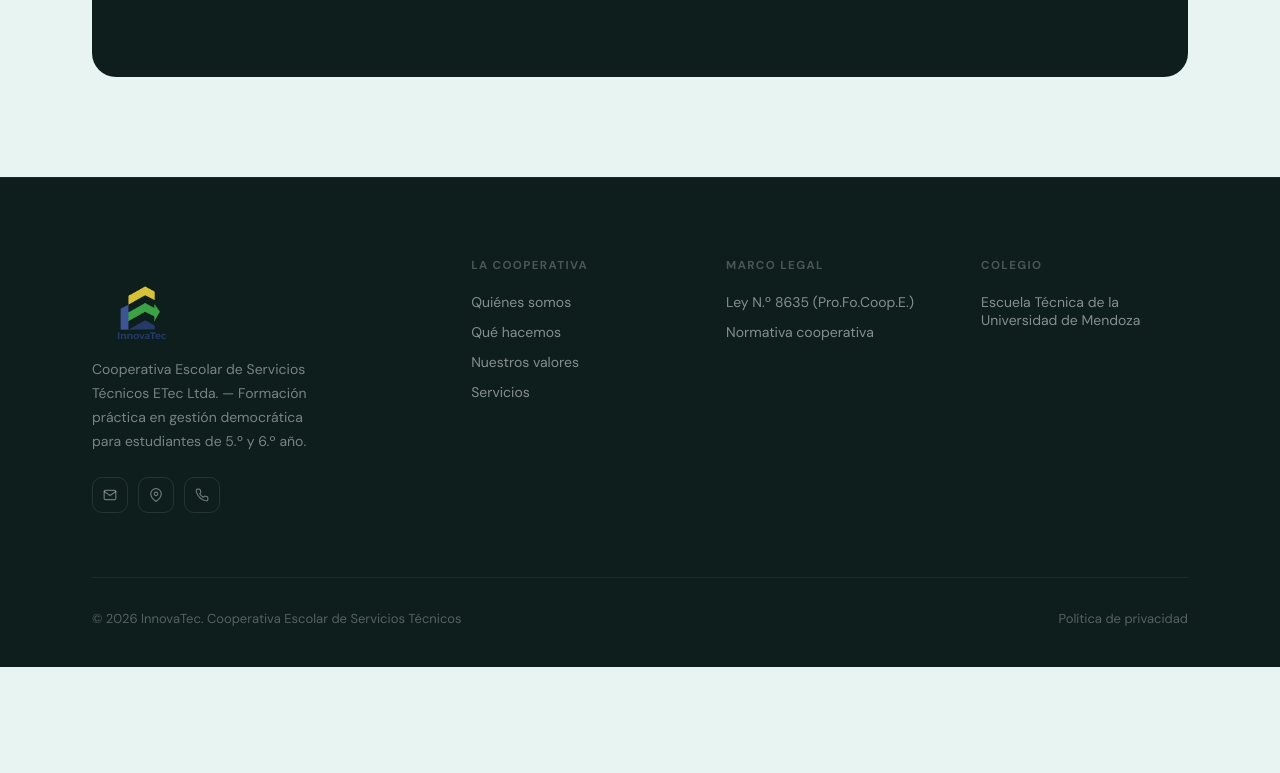
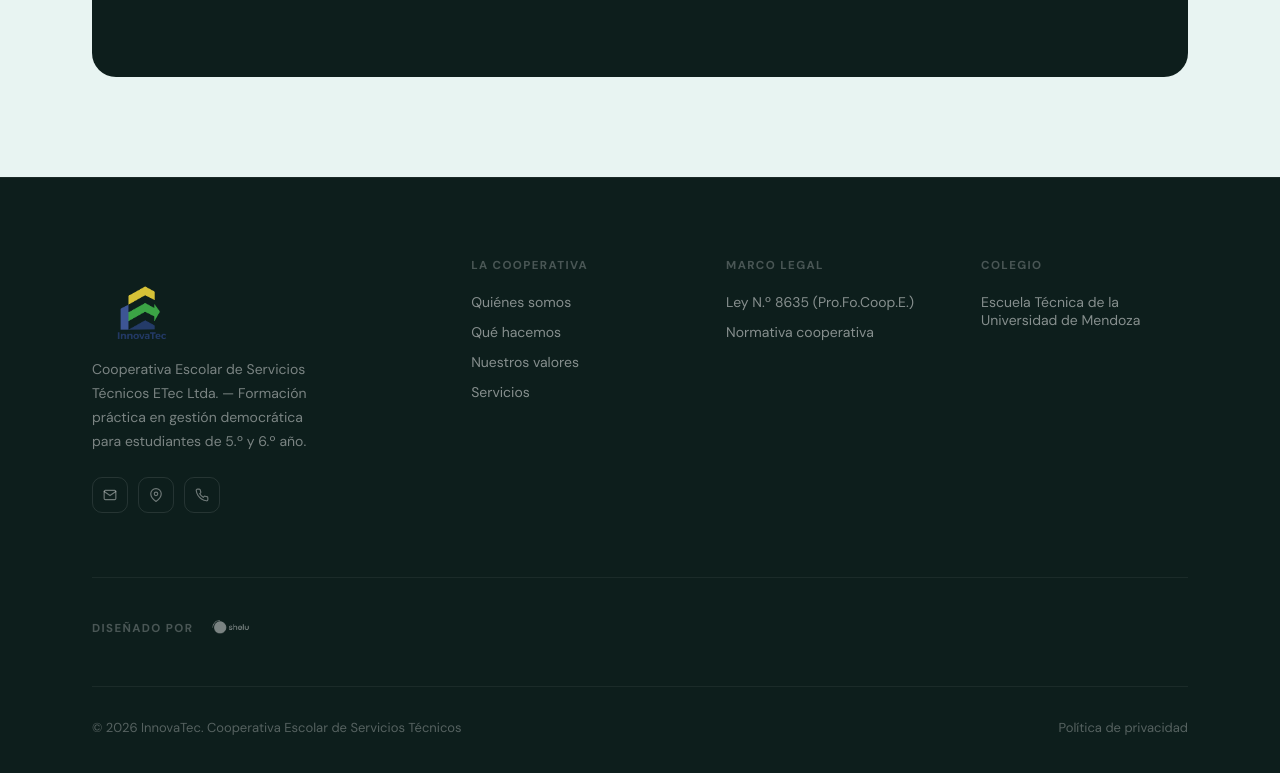
Before and after one commit to tecnicoop/frontend-tecnicoop, a website: page web/index.html in a window 1280 px wide. Shown: the part 6295-7068 px from the top of the page. Before the commit the page ends 6962 px from the top, so only its background shows below. Drawn offline with nearby package versions, Linux system fonts and the light colour scheme; a web font is replaced by a local one.

Commit message:
Cambios arreglados en las rutas

```diff
--- a/web/index.css
+++ b/web/index.css
@@ -948,6 +948,7 @@ Free for personal and commercial use
       display: inline-flex; align-items: center; gap: 8px;
       font-size: 0.9375rem; font-weight: 600; color: #fff;
       background: var(--accent); padding: 12px 28px; border-radius: 100px;
+      margin-top: auto;
       box-shadow: 0 4px 16px rgba(26,122,110,0.25);
       transition: background var(--silk-dur) var(--silk), transform var(--silk-dur) var(--silk), box-shadow var(--silk-dur) var(--silk);
     }
@@ -1138,6 +1139,30 @@ Free for personal and commercial use
     .footer-legal a { font-size: 0.8125rem; color: rgba(255,255,255,0.3); transition: color 0.3s; }
     .footer-legal a:hover { color: rgba(255,255,255,0.6); }
 
+    /* Footer — Diseñado por */
+    .footer-designed {
+      display: flex; align-items: center; gap: 16px;
+      padding: 28px 0;
+      border-top: 1px solid rgba(255,255,255,0.06);
+      margin-bottom: 8px;
+    }
+    .footer-designed-label {
+      font-size: 0.72rem; font-weight: 700; letter-spacing: 0.12em;
+      text-transform: uppercase; color: rgba(255,255,255,0.25);
+      white-space: nowrap;
+    }
+    .footer-designed-logo {
+      display: flex; align-items: center;
+    }
+    .footer-designed-logo img {
+      height: 44px; width: auto;
+      filter: brightness(0) invert(1) opacity(0.45);
+      transition: filter 0.3s var(--silk);
+    }
+    .footer-designed-logo:hover img {
+      filter: brightness(0) invert(1) opacity(0.8);
+    }
+
     /* ══════════════════════════════════════════
        RESPONSIVE
     ══════════════════════════════════════════ */
--- a/web/index.html
+++ b/web/index.html
@@ -593,6 +593,12 @@
           </div>
         </div>
       </div>
+      <div class="footer-designed">
+        <div class="footer-designed-label">Diseñado por</div>
+        <a href="https://shelutechnologies.com/" target="_blank" class="footer-designed-logo">
+          <img src="images/shelu-logo-1-w.png" alt="Shelu Technologies" />
+        </a>
+      </div>
       <div class="footer-bottom">
         <div class="footer-copy">
           © 2026 InnovaTec. Cooperativa Escolar de Servicios Técnicos
```
Also changed, not shown: web/images/shelu-logo-1-w.png (added).
